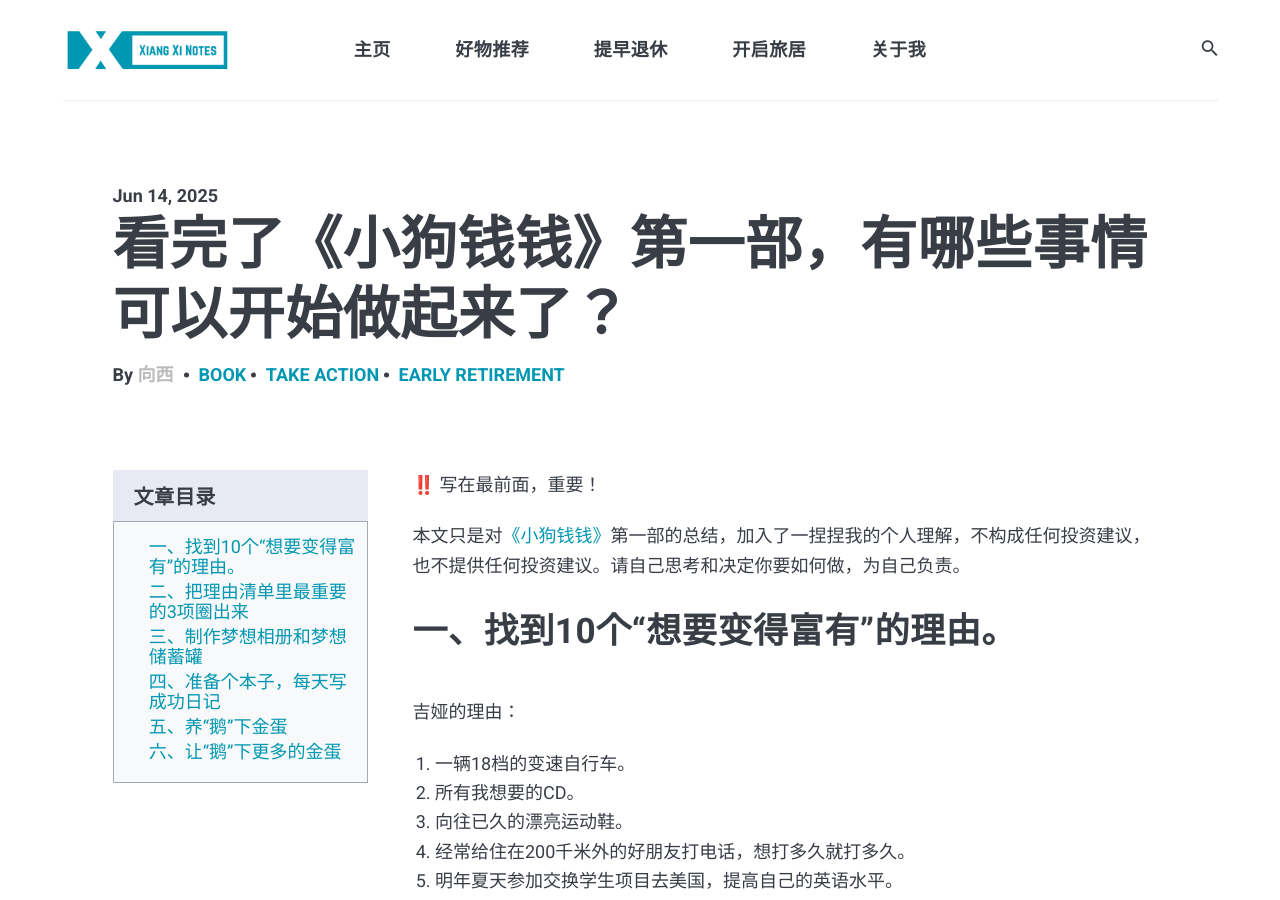
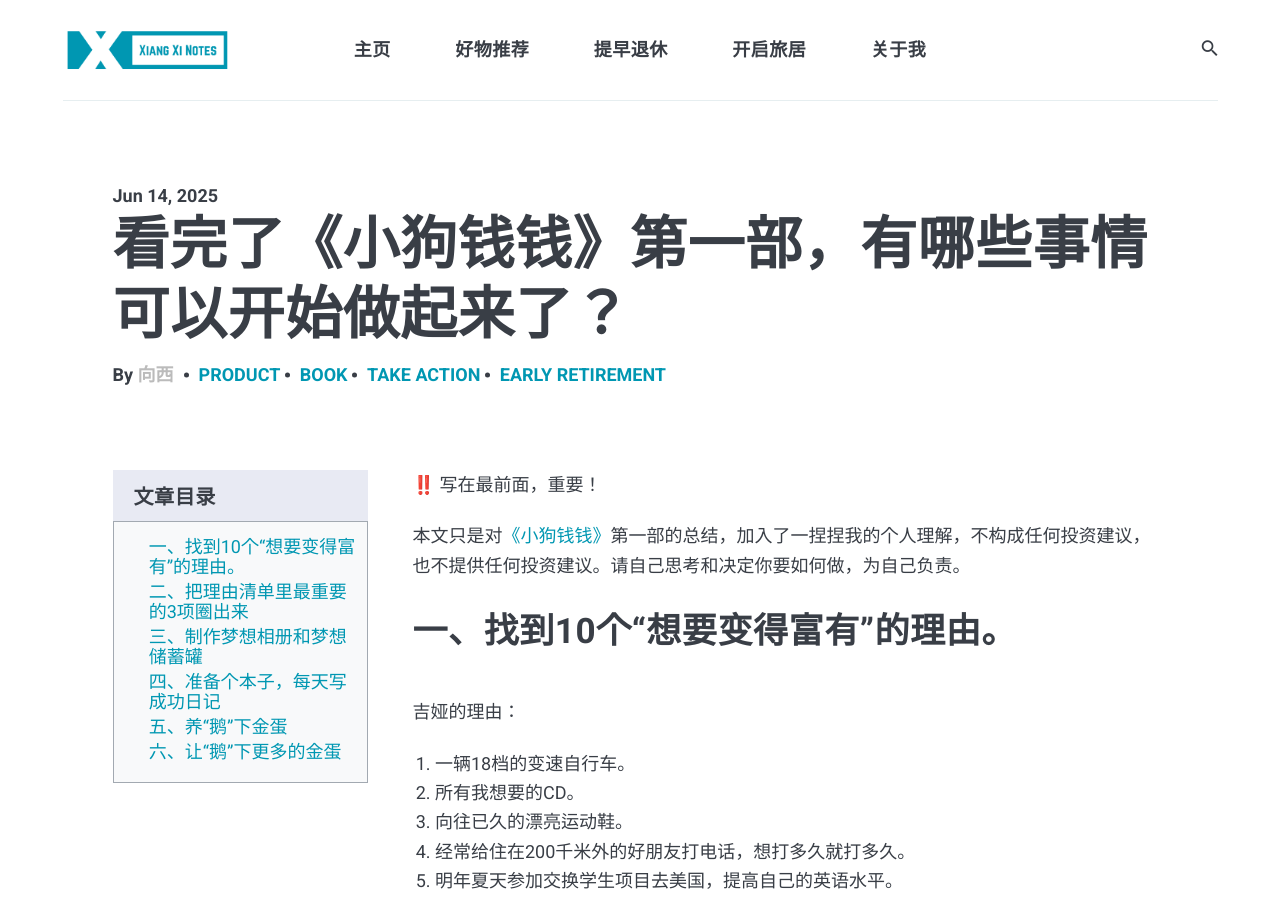
Before and after one commit to xiangxinotes/xiangxinotes.github.io, a Jekyll site: the page built from _posts/2025-06-14-after-read-the-book-money-does-talk-do-these-6-steps-immediately.markdown, in a window 1280 px wide and 900 px high. Built offline with Jekyll 4.4.1, drawn with Linux system fonts in a browser that asks for light colours; nearby versions of some CDN libraries; comment, search, counter and statistics services are not loaded.

Commit message:
update tag

```diff
--- a/_posts/2025-06-14-after-read-the-book-money-does-talk-do-these-6-steps-immediately.markdown
+++ b/_posts/2025-06-14-after-read-the-book-money-does-talk-do-these-6-steps-immediately.markdown
@@ -4,7 +4,7 @@
 date: 2025-06-14 21:32:00 +0800
 description: 看完了《小狗钱钱》第一部，也想开始理财，有哪些事情可以做，怎么做？本文总结了《小狗钱钱》中你可以做的六件事，助力你的理财第一步，和向西一起变有钱吧～
 image: pexels-gokul-barman-177743-594306.jpg
-tags: book take-action early-retirement
+tags: product book take-action early-retirement
 ---
 
 ‼️ 写在最前面，重要！
--- a/_posts/2025-06-16-16-takeaways-from-the-book-money-does-talk.markdown
+++ b/_posts/2025-06-16-16-takeaways-from-the-book-money-does-talk.markdown
@@ -4,7 +4,7 @@
 date: 2025-06-16 20:53:00 +0800
 description: 写给未来时不时来翻看本文的自己～大部分都是原文摘抄，少部分自我加工。那些我经常问自己的问题，从《小狗钱钱》中找到了答案。本文分为两大部分：个人成长和理财，非本意的使得每部分8条，共16条。
 image: pexels-jill-wellington-1638660-40192.jpg
-tags: personal-growth product book money early-retirement
+tags: personal-growth book money early-retirement
 ---
 
 写给未来时不时来翻看本文的自己看的～～ **零废话总结**我可以从[《小狗钱钱》](https://uland.taobao.com/coupon/edetail?e=C%2B3iHwGy2qWlhHvvyUNXZfh8CuWt5YH5OVuOuRD5gLJMmdsrkidbOWBzzpT26idJq7YUKk7lHXe6QxfDNo2koeL7E5mctl3V6SbuNU3cVor9sVXGJBsX77A0j00LesTsJFETz6Hck7ByBOK%2B8KjzSuzY3MUSAX0G1TP3uC6T%2BzqvaZXveMf8wmIkMxXz7X6SkguNypObdEoaFXulWIIcTLAhIJ3HU1OH%2BgSuV3%2BTAbItSviRLVlau%2B5yo9RMQRTar53ydWAsIgB5Wnr1RU5wI6%2FAxvUD1Z9RfeSBK3KXa08IPvWu4nMSnYL3h47oqMq62oYsLHTsIOwCGruttYDvNg%3D%3D&traceId=212ceaad17500757768965657e2dd4&union_lens=lensId%3APUB%401750075745%402103f3ef_1d7d_19778a4a41a_a662%40026mYNtFXzxuequgrNoSZVyN%40eyJmbG9vcklkIjo4MDY3NCwiic3BtQiiI6Il9wb3J0YWxfdjJfcGFnZXNfcHJvbW9fZ29vZHNfaW5kZXhfaHRtIiiwiic3JjRmxvb3JJZCI6IjgwNjc0In0ie%3BtkScm%3AselectionPlaza_site_4358_0_0_0_3_17500757453841433500159%3Bscm%3A1007.30148.329090.pub_search-item_80e55dae-6e8c-41e5-ba17-fd954c0612be_)中终生受益的启示！大部分都是原文摘抄，少部分自我加工。
```
